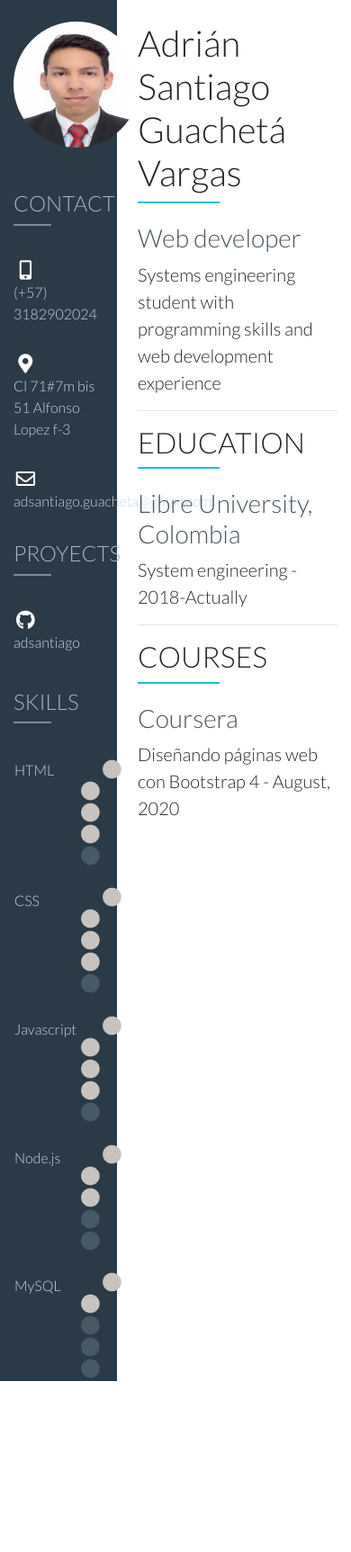
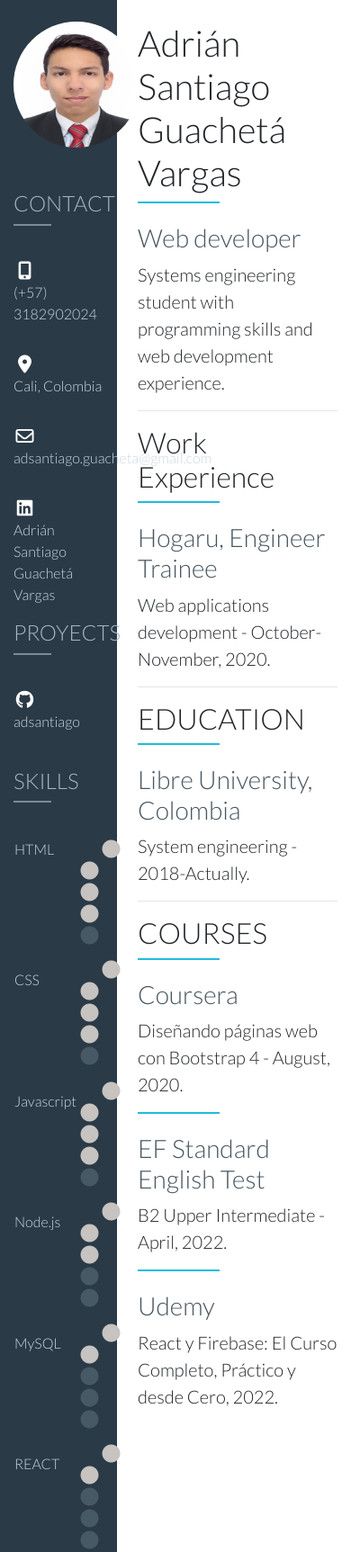
Before and after one commit to adsantiago/cv, a plain HTML site: page index.html in a window 390 px wide. Shown: the whole page at 90% size. Before the commit the page ends 1535 px from the top, so only its background shows below. Drawn offline with nearby package versions, Linux system fonts and the light colour scheme.

Commit message:
Updating the skills zone, changing github profile and add the linkedin info in the contact area, adding work experience zone, and add 2 new courses.

```diff
--- a/css/style.css
+++ b/css/style.css
@@ -47,7 +47,7 @@ h3{
 .left-color{
     color:  #a6b6c3;
 }
-.fa-mobile-alt, .fa-map-marker-alt, .fa-envelope, .fa-github{
+.fa-mobile-alt, .fa-map-marker-alt, .fa-envelope, .fa-github, .fa-linkedin{
     color:white;
 }
 .fa-circle{
@@ -60,3 +60,6 @@ h3{
     color: #cad7e0;
     display: inline-block;
 }
+a, a:active{
+    text-decoration: none;
+}
--- a/index.html
+++ b/index.html
@@ -8,8 +8,9 @@
     <link href="https://fonts.googleapis.com/css2?family=Lato:wght@300&display=swap" rel="stylesheet">
     <link rel="stylesheet" href="https://stackpath.bootstrapcdn.com/bootstrap/4.5.0/css/bootstrap.min.css"
         integrity="sha384-9aIt2nRpC12Uk9gS9baDl411NQApFmC26EwAOH8WgZl5MYYxFfc+NcPb1dKGj7Sk" crossorigin="anonymous">
-    <link rel="stylesheet" href="https://use.fontawesome.com/releases/v5.8.1/css/all.css"
-        integrity="sha384-50oBUHEmvpQ+1lW4y57PTFmhCaXp0ML5d60M1M7uH2+nqUivzIebhndOJK28anvf" crossorigin="anonymous">
+    <link rel="stylesheet" href="https://cdnjs.cloudflare.com/ajax/libs/font-awesome/6.1.1/css/all.min.css"
+        integrity="sha512-KfkfwYDsLkIlwQp6LFnl8zNdLGxu9YAA1QvwINks4PhcElQSvqcyVLLD9aMhXd13uQjoXtEKNosOWaZqXgel0g=="
+        crossorigin="anonymous" referrerpolicy="no-referrer" />
     <title>CV</title>
 </head>
 
@@ -30,17 +31,21 @@
                     <p class="text-icon"> (+57) 3182902024 </p>
                     <p></p>
                     <i class="fas fa-map-marker-alt fa-fw fa-lg mr-2"></i>
-                    <p class="text-icon"> Cl 71#7m bis 51 Alfonso Lopez f-3 </p>
+                    <p class="text-icon"> Cali, Colombia </p>
                     <p></p>
                     <i class="far fa-envelope fa-fw fa-lg mr-2"></i>
-                    <p class="text-icon"> adsantiago.guacheta@gmail.com </p>
+                    <p class="text-icon">adsantiago.guacheta@gmail.com </p>
                     <p></p>
+                    <i class="fa-brands fa-linkedin fa-fw fa-lg mr-2"></i>
+                    <a href="https://www.linkedin.com/in/adri%C3%A1n-santiago-guachet%C3%A1-vargas-b047891b3/">
+                        <p class="text-icon"> Adrián Santiago Guachetá Vargas </p>
+                    </a>
                     <!-- Proyects -->
                     <h4 class="left-color text-align"> PROYECTS </h4>
                     <hr id="divisor-left" />
                     <p></p>
                     <i class="fab fa-github fa-fw fa-lg mr-2"></i>
-                    <p class="text-icon"> adsantiago </p>
+                    <a href="https://github.com/adsantiago"><p class="text-icon"> adsantiago </p></a>
                     <!-- Skills-->
                     <h4 class="left-color text-align mt-4">
                         SKILLS
@@ -102,6 +107,17 @@
                                 <i class="empty-circle fas fa-circle fa-fw fa-lg"></i>
                             </td>
                         </tr>
+
+                        <tr class="mt-2">
+                            <td class="text-icon mt-4"> REACT </td>
+                            <td>
+                                <i class="fas fa-circle fa-fw fa-lg ml-4 mt-4"></i>
+                                <i class="fas fa-circle fa-fw fa-lg"></i>
+                                <i class="empty-circle fas fa-circle fa-fw fa-lg"></i>
+                                <i class="empty-circle fas fa-circle fa-fw fa-lg"></i>
+                                <i class="empty-circle fas fa-circle fa-fw fa-lg"></i>
+                            </td>
+                        </tr>
                     </table>
                 </div>
             </div>
@@ -113,17 +129,28 @@
                     </h1>
                     <hr id="divisor-right" />
                     <h3> Web developer </h3>
-                    <p class="content"> Systems engineering student with programming skills and web development experience </p>
+                    <p class="content"> Systems engineering student with programming skills and web development experience. </p>
+                    <hr />
+                    <h2> Work Experience </h2>
+                    <hr id="divisor-right" />
+                    <h3> Hogaru, Engineer Trainee </h3>
+                    <p class="content"> Web applications development - October-November, 2020. </p>
                     <hr />
                     <h2> EDUCATION </h2>
                     <hr id="divisor-right" />
                     <h3> Libre University, Colombia </h3>
-                    <p class="content"> System engineering - 2018-Actually </p>
+                    <p class="content"> System engineering - 2018-Actually. </p>
                     <hr />
                     <h2> COURSES </h2>
                     <hr id="divisor-right" />
                     <h3> Coursera </h3>
-                    <p class="content"> Diseñando páginas web con Bootstrap 4 - August, 2020 </p>
+                    <p class="content"> Diseñando páginas web con Bootstrap 4 - August, 2020. </p>
+                    <hr id="divisor-right" />
+                    <h3> EF Standard English Test </h3>
+                    <p class="content"> B2 Upper Intermediate - April, 2022. </p>
+                    <hr id="divisor-right" />
+                    <h3> Udemy </h3>
+                    <p class="content"> React y Firebase: El Curso Completo, Práctico y desde Cero, 2022. </p>
                 </div>
             </div>
         </div>
```
